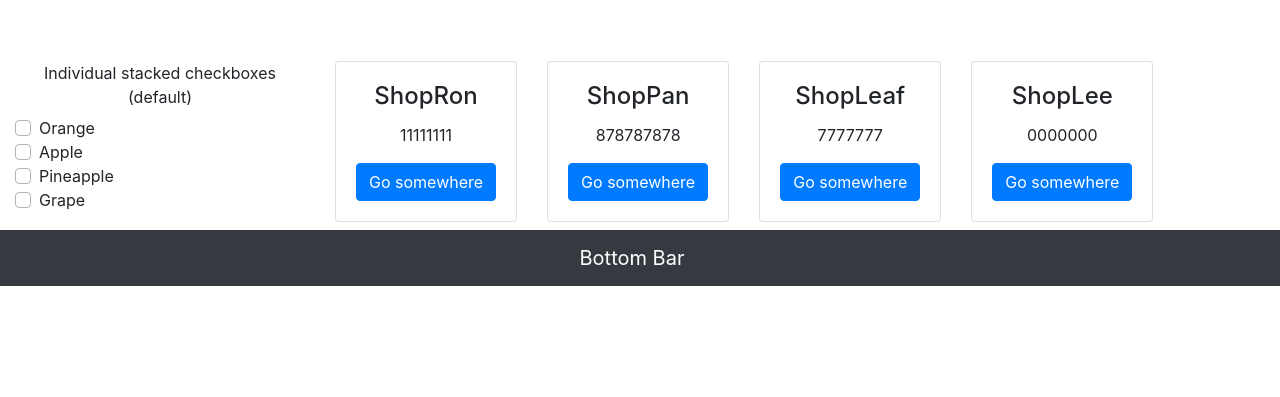
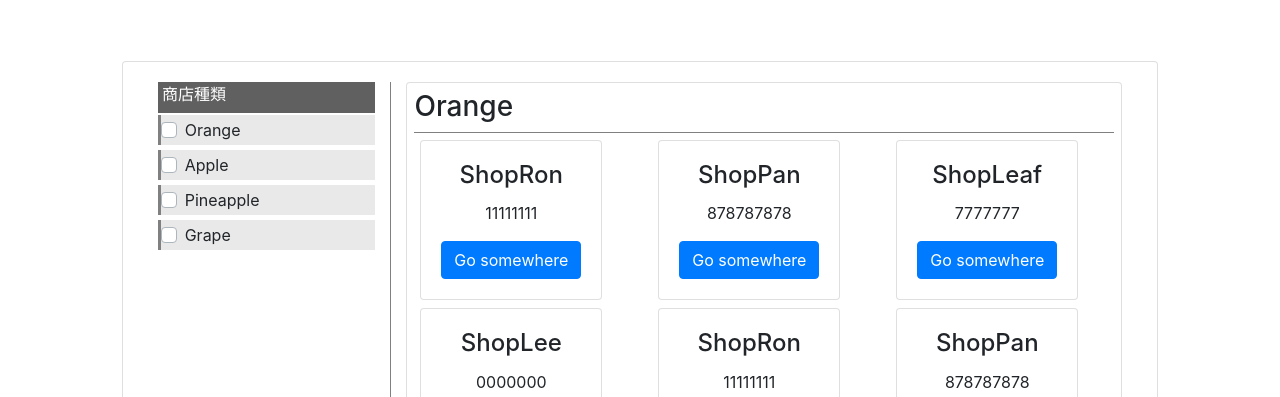
Before and after one commit to guyleaf/csie_restaurant, a Vue app in the folder csie_restaurant/: page / in a window 1280 px wide. Shown: the part 555-952 px from the top of the page. Before the commit the page ends 841 px from the top, so only its background shows below. Built offline with nearby package versions, Linux system fonts and the light colour scheme.

Commit message:
home Page 排版

```diff
--- a/csie_restaurant/src/components/CardGroup.vue
+++ b/csie_restaurant/src/components/CardGroup.vue
@@ -1,10 +1,10 @@
 <template>
-    <div>
-        <b-card-group deck>
-            <ShopCard shopName='ShopRon' imgPath='' shopDescription='11111111' />
-            <ShopCard shopName='ShopPan' imgPath='' shopDescription='878787878' />
-            <ShopCard shopName='ShopLeaf' imgPath='' shopDescription='7777777' />
-            <ShopCard shopName='ShopLee' imgPath='' shopDescription='0000000' />
+    <div class="card">
+        <div class="cardHeader">
+            <h3>Orange</h3>
+        </div>
+        <b-card-group class="container row justify-content-around">
+            <ShopCard v-for="card in cards" :key="card.shopId" :shopName="card.shopName" :imgPath="card.imgPath" :shopDescription="card.shopDescription"/>
         </b-card-group>
     </div>
 </template>
@@ -15,6 +15,38 @@ export default {
     name: "CardGroup",
     components: {
         ShopCard
-    }
+    },
+    data()
+    {
+        return{
+            cards:
+            [
+                {shopId: 0,shopName: 'ShopRon',imgPath: '',shopDescription: '11111111'},
+                {shopId: 1,shopName: 'ShopPan',imgPath: '',shopDescription: '878787878' },
+                {shopId: 2,shopName: 'ShopLeaf',imgPath: '',shopDescription: '7777777' },
+                {shopId: 3,shopName: 'ShopLee',imgPath: '',shopDescription: '0000000'},
+                {shopId: 4,shopName: 'ShopRon',imgPath: '',shopDescription: '11111111'},
+                {shopId: 5,shopName: 'ShopPan',imgPath: '',shopDescription: '878787878' },
+                {shopId: 6,shopName: 'ShopLeaf',imgPath: '',shopDescription: '7777777' },
+                {shopId: 7,shopName: 'ShopLee',imgPath: '',shopDescription: '0000000'},
+                {shopId: 8,shopName: 'ShopRon',imgPath: '',shopDescription: '11111111'},
+                {shopId: 9,shopName: 'ShopPan',imgPath: '',shopDescription: '878787878' },
+                {shopId: 10,shopName: 'ShopLeaf',imgPath: '',shopDescription: '7777777' },
+                {shopId: 11,shopName: 'ShopLee',imgPath: '',shopDescription: '0000000'},
+                {shopId: 12,shopName: 'ShopRon',imgPath: '',shopDescription: '11111111'},
+                {shopId: 13,shopName: 'ShopPan',imgPath: '',shopDescription: '878787878' },
+                {shopId: 14,shopName: 'ShopLeaf',imgPath: '',shopDescription: '7777777' },
+                {shopId: 15,shopName: 'ShopLee',imgPath: '',shopDescription: '0000000'},
+            ]
+        }
+    },
 }
 </script>
+
+<style scopped>
+    .cardHeader{
+        text-align:left;
+        border-bottom:1px solid gray ;
+        margin:1%
+    }
+</style>
--- a/csie_restaurant/src/components/Checkbox.vue
+++ b/csie_restaurant/src/components/Checkbox.vue
@@ -1,18 +1,14 @@
-Pineapple
-
-Grape
 <template>
   <div>
-    <b-form-group label="Individual stacked checkboxes (default)">
-      <b-form-checkbox style="text-align:left"
-        v-for="option in options"
-        v-model="selected"
-        :key="option.value"
-        :value="option.value"
-        name="flavour-3a"
-      >
-        {{ option.text }}
-      </b-form-checkbox>
+    <b-form-group label="商店種類" label-class="checkboxHeader">
+      <div v-for="option in options" :key="option.value" class="checkboxMenuPadding">
+        <b-form-checkbox class="checkboxMenu"
+          v-model="selected"
+          :value="option.value"
+        >
+          {{ option.text }}
+        </b-form-checkbox>
+      </div>
     </b-form-group>
   </div>
 </template>
@@ -33,3 +29,23 @@ Grape
     }
   }
 </script>
+
+<style scopped>
+  .checkboxHeader{
+    text-align: left;
+    color: #FFFFFF;
+    padding-left: 2%;
+    background-color: rgb(96,96,96);
+  }
+  .checkboxMenu{
+    text-align:left;
+    border-left: medium solid gray;
+    background-color:rgb(233,233,233);
+    padding-top:1.5%;
+    padding-bottom:1.5%;
+  }
+  .checkboxMenuPadding{
+    padding-top:1%;
+    padding-bottom:1%;
+  }
+</style>
--- a/csie_restaurant/src/components/ShopCard.vue
+++ b/csie_restaurant/src/components/ShopCard.vue
@@ -26,7 +26,7 @@ export default {
 }
 </script>
 
-<style scoped>
+<style scopped>
     .b_button{
         align-items: center;
     }
--- a/csie_restaurant/src/views/Home.vue
+++ b/csie_restaurant/src/views/Home.vue
@@ -3,12 +3,18 @@
     <Carousel imgPath1="https://picsum.photos/1024/480/?image=54" imgPath2='https://picsum.photos/1024/480/?image=12' imgPath3='https://picsum.photos/1024/480/?image=22'/>
     <center >
       <Search />
+      <div class="container row justify-content-center cardMargin">
+        <div class="col-10">
+          <b-card>
             <div class="container row">
-        <div class="col-3">
+              <div class="col-3 splitLine">
                 <Checkbox />
               </div>
               <div class="col-9">
                 <CardGroup />
+              </div>
+            </div>
+          </b-card>
         </div>
       </div>
     </center>
@@ -33,12 +39,16 @@ export default {
 </script>
 
 <style scopped>
-@media  (min-width: 800px) {
   .container{
     max-width:100% !important;
     padding: 0% !important;
+    margin: 0%;
     overflow: hidden;
   }
+  .cardMargin{
+    margin-bottom: 1%;
   }
-
+  .splitLine{
+    border-right: thin solid gray;
+  }
 </style>
```
Lines whose indentation alone changed are shown as unchanged.
